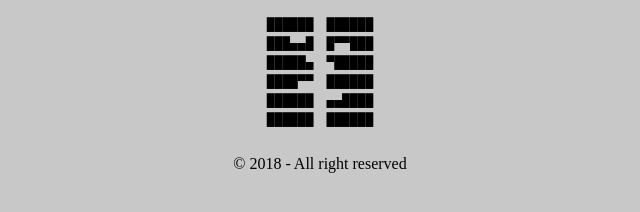
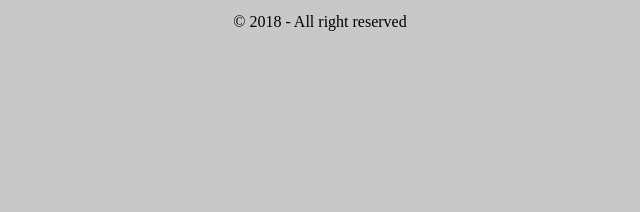
Before and after one commit to IuliiaPetrova/Front-end, a plain HTML site: page index.html in a window 1280 px wide. Shown: the part 160-372 px from the top of the page, without its empty margins (320-960 px from the left). Drawn offline with Linux system fonts and the light colour scheme.

Commit message:
third commit

```diff
--- a/index.html
+++ b/index.html
@@ -16,15 +16,6 @@
     &#9990;<i> +38 (066) 368 38 93</i><br/><br/>
     <img src="images/bc.jpg" width="449" height="282" alt="business card" title="Business card"/>
   </p>
-	<pre>
-██████　██████
-███▄▄█　█▀▀███
-█████▄　▀█████
-████▀▀　██████
-██████　▄▄████
-██████　██████
-	</pre>
-
 <footer>
 	&copy; 2018 - All right reserved
 </footer>
```
